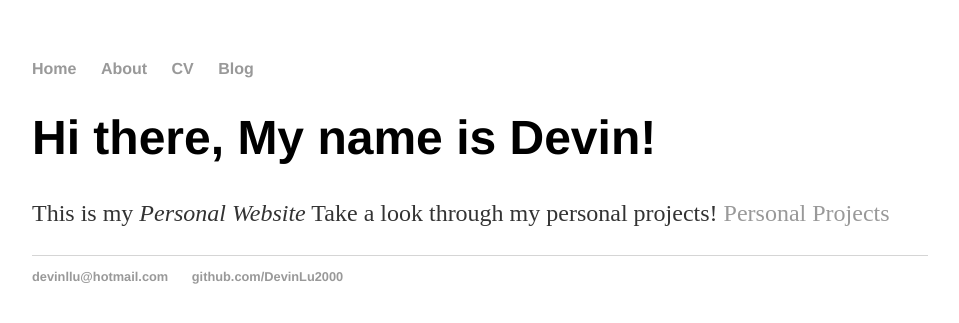
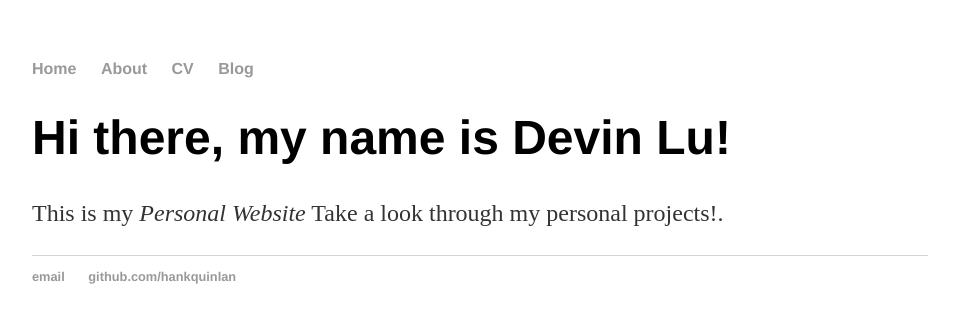
Before and after one commit to DevinLu2000/devinlu2000.github.io, a Jekyll site: the page built from index.html, in a window 1280 px wide. Shown: the top 323 px of the page, without its empty margins (160-1119 px from the left). Built offline with Jekyll 4.4.1, drawn with Linux system fonts in a browser that asks for light colours.

Commit message:
Update index.html

```diff
--- a/index.html
+++ b/index.html
@@ -1,30 +1,8 @@
-<!DOCTYPE html>
-<html>
-	<head>
-		<title>Devin's Personal Website</title>
-		<!-- link to main stylesheet -->
-		<link rel="stylesheet" type="text/css" href="/css/main.css">
-	</head>
-	<body>
-		<nav>
-    		<ul>
-        		<li><a href="/">Home</a></li>
-	        	<li><a href="/about">About</a></li>
-        		<li><a href="/cv">CV</a></li>
-        		<li><a href="/blog">Blog</a></li>
-    		</ul>
-		</nav>
-		<div class="container">
-    		<div class="blurb">
-        		<h1>Hi there, My name is Devin!</h1>
-				<p>This is my <em>Personal Website</em> Take a look through my personal projects! <a href="/about">Personal Projects</a></p>
-    		</div><!-- /.blurb -->
-		</div><!-- /.container -->
-		<footer>
-    		<ul>
-        		<li><a href="mailto:hankquinlanhub@gmail.com">devinllu@hotmail.com</a></li>
-        		<li><a href="https://github.com/hankquinlan">github.com/DevinLu2000</a></li>
-			</ul>
-		</footer>
-	</body>
-</html>
+---
+layout: default
+title: Devin's Personal Website
+---
+<div class="blurb">
+	<h1>Hi there, my name is Devin Lu!</h1>
+	<p>This is my <em>Personal Website</em> Take a look through my personal projects!. <a href="/about"></a></p>
+</div><!-- /.blurb -->
```
